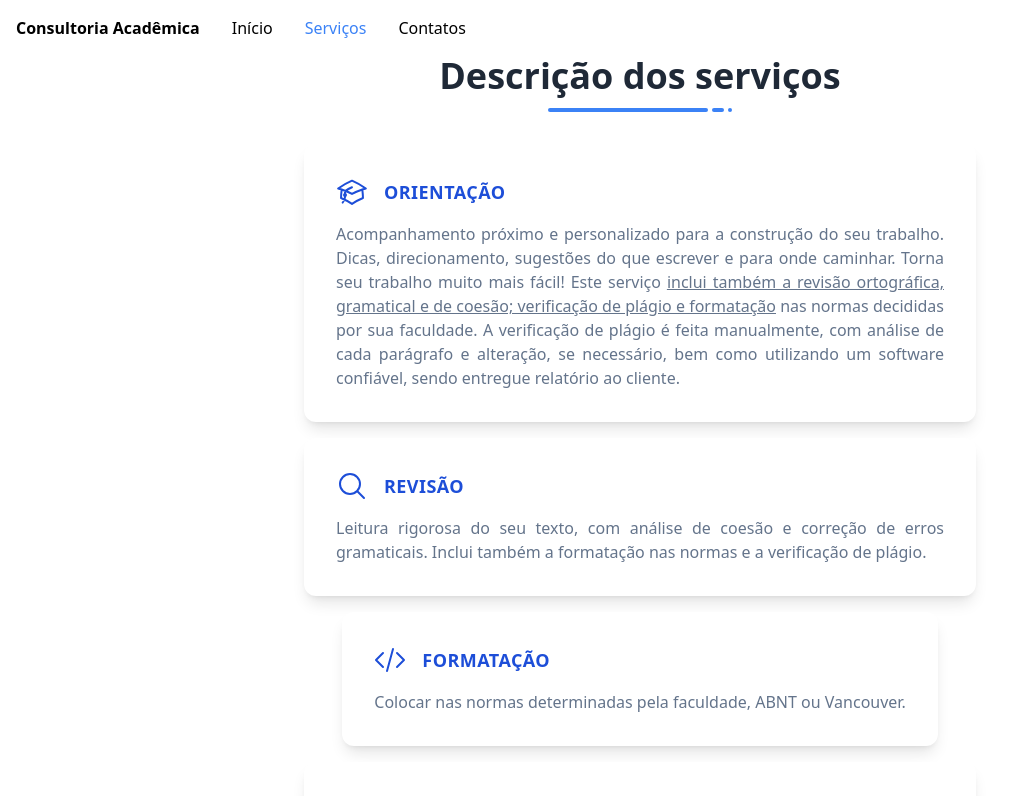
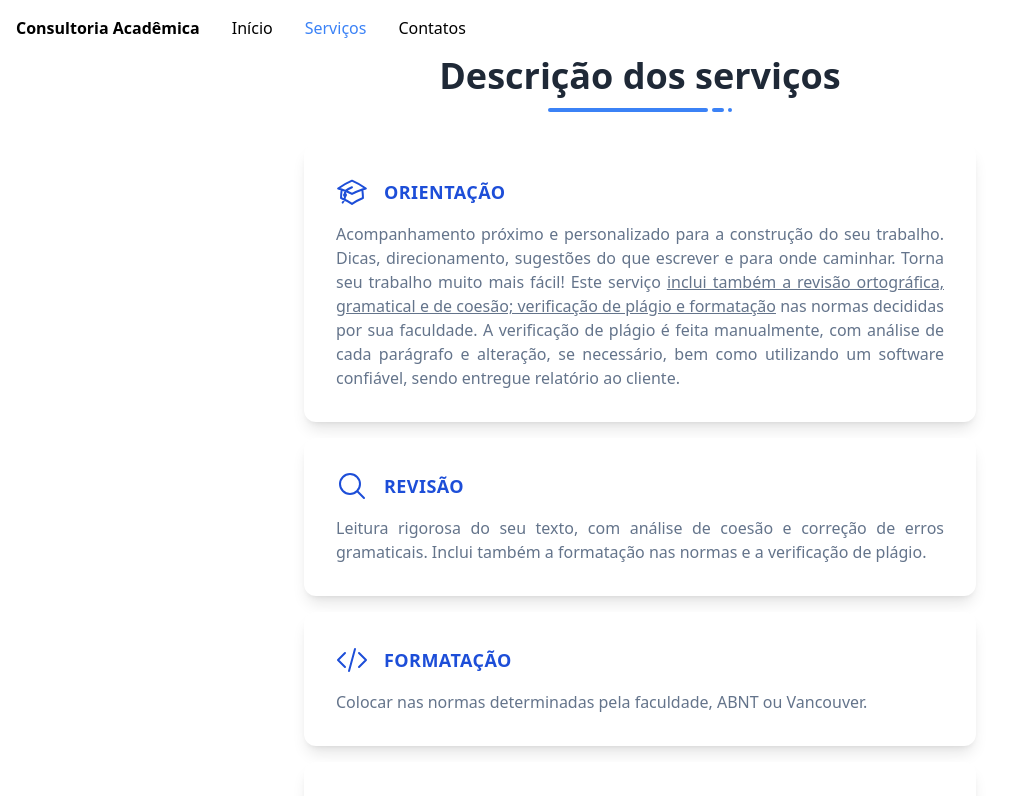
Before and after one commit to rafatosta/consultoria-academica, a React (Vite) app: page /servicos in a window 1280 px wide. Shown: the top 796 px of the page, without its empty margins (0-1019 px from the left). Built offline with nearby package versions, Linux system fonts and the light colour scheme.

Commit message:
:construction_worker: Ajuste no card da Formatação

```diff
--- a/src/pages/Home.tsx
+++ b/src/pages/Home.tsx
@@ -9,7 +9,7 @@ function Home() {
       <div
         id="header"
         className="flex flex-col justify-center items-center
-      sm:flex-row sm:items-start sm:justify-center w-full"
+      sm:flex-row sm:items-start sm:justify-evenly w-full"
       >
         <div className="flex flex-col items-center justify-center sm:items-start gap-y-9 h-72 ">
           <div className="flex flex-col items-center sm:items-start sm:justify-start text-2xl lg:text-4xl font-serif font-bold gap-y-2">
@@ -23,7 +23,7 @@ function Home() {
           </div>
         </div>
         <img
-          className="w-[32rem] h-60 md:w-[42rem] md:h-72 "
+          className="w-[20rem] h-60 md:w-[24rem] md:h-72 "
           src="src/assets/logo.png"
           alt="Image profile"
         />
--- a/src/pages/Services.tsx
+++ b/src/pages/Services.tsx
@@ -15,9 +15,9 @@ function Services() {
           return (
             <div
               key={service.name}
-              className="max-w-lg mx-auto bg-white rounded-xl shadow-lg overflow-hidden md:max-w-2xl"
+              className="w-full mx-auto bg-white rounded-xl shadow-lg overflow-hidden md:max-w-2xl"
             >
-              <div className="md:flex flex-row items-center justify-center">
+              <div className="md:flex flex-row items-center justify-start">
                 <div className="p-8">
                   <div className="inline-flex uppercase tracking-wide text-lg text-blue-700 font-bold items-center">
                     <service.icon className="h-8 w-8 mr-4" />
```
